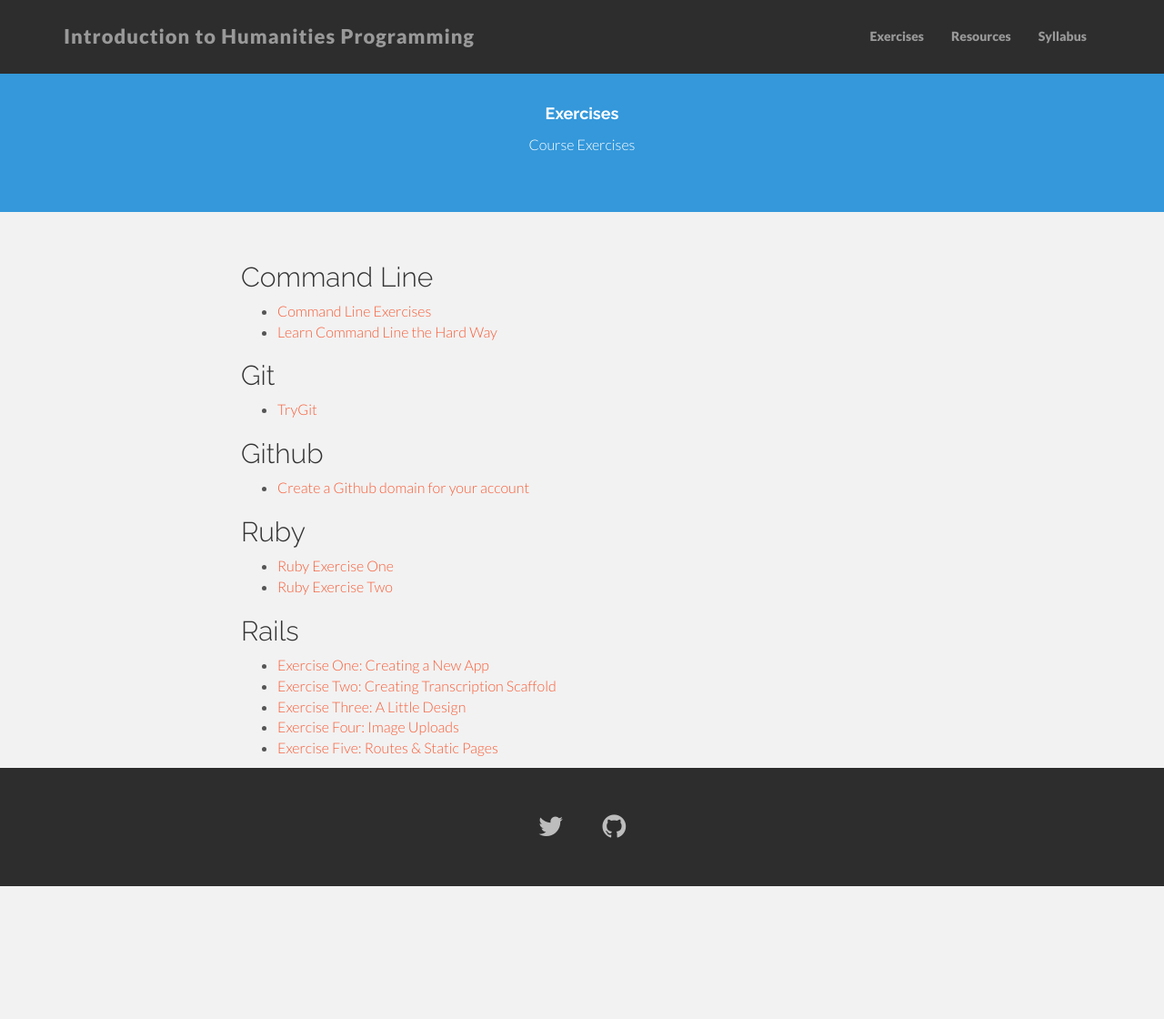
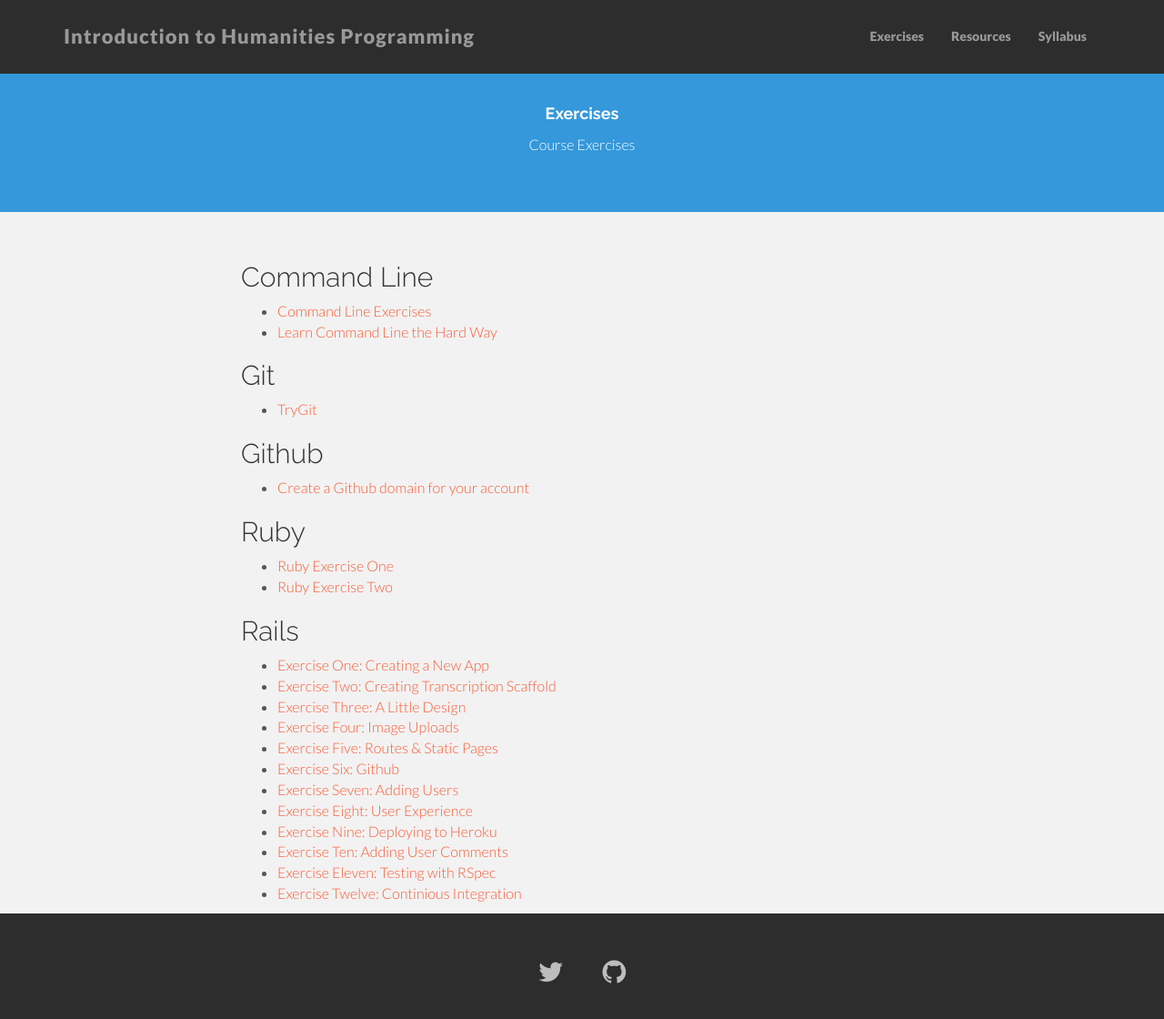
Before and after one commit to humanitiesprogramming/humanitiesprogramming.github.io, a Jekyll site: the page built from exercises.md, in a window 1280 px wide and 1134 px high. Shown: the top 1120 px of the window at 91% size. Built offline with Jekyll 4.4.1, drawn with Linux system fonts in a browser that asks for light colours; nearby versions of some CDN libraries.

Commit message:
Padd out rails exercise topics

```diff
--- a/exercises.md
+++ b/exercises.md
@@ -9,7 +9,6 @@
 * [Learn Command Line the Hard Way](http://cli.learncodethehardway.org/book/)
 
 ## Git
-
 * [TryGit](https://try.github.io)
 
 ## Github
@@ -19,10 +18,16 @@
 * [Ruby Exercise One]({{ "/exercises/ruby-one/" | prepend: site.baseurl }})
 * [Ruby Exercise Two]({{ "/exercises/ruby-two/" | prepend: site.baseurl }})
 
-
 ## Rails
 * [Exercise One: Creating a New App]({{ "/exercises/rails-one/" | prepend: site.baseurl }})
 * [Exercise Two: Creating Transcription Scaffold]({{ "/exercises/rails-two/" | prepend: site.baseurl }})
 * [Exercise Three: A Little Design]({{ "/exercises/rails-three/" | prepend: site.baseurl }})
 * [Exercise Four: Image Uploads]({{ "/exercises/rails-four/" | prepend: site.baseurl }})
 * [Exercise Five: Routes &amp; Static Pages]({{ "/exercises/rails-five/" | prepend: site.baseurl }})
+* [Exercise Six: Github]({{ "/exercises/rails-six/" | prepend: site.baseurl }})
+* [Exercise Seven: Adding Users]({{ "/exercises/rails-seven/" | prepend: site.baseurl }})
+* [Exercise Eight: User Experience]({{ "/exercises/rails-eight/" | prepend: site.baseurl }})
+* [Exercise Nine: Deploying to Heroku]({{ "/exercises/rails-nine/" | prepend: site.baseurl }})
+* [Exercise Ten: Adding User Comments]({{ "/exercises/rails-ten/" | prepend: site.baseurl }})
+* [Exercise Eleven: Testing with RSpec]({{ "/exercises/rails-eleven/" | prepend: site.baseurl }})
+* [Exercise Twelve: Continious Integration]({{ "/exercises/rails-twelve/" | prepend: site.baseurl }})
```
